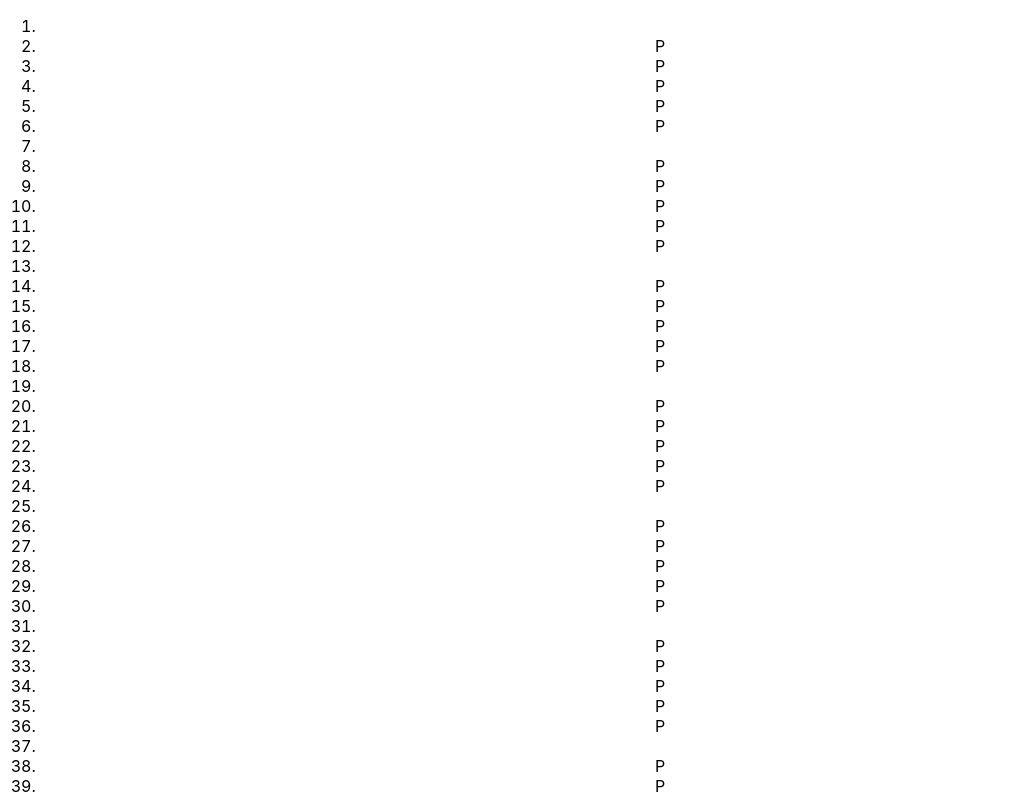
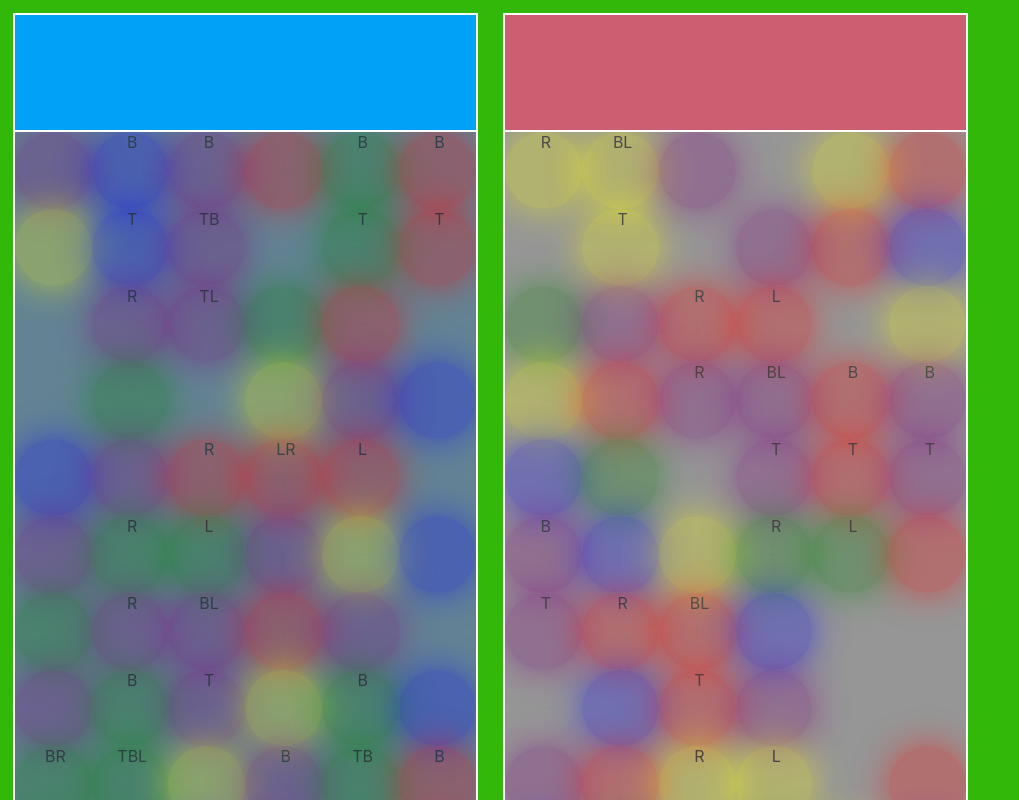
Before and after one commit to dmitriylogunov/atomicpuyo-web, a React (Create React App) app: page / in a window 1280 px wide. Shown: the top 800 px of the page, without its empty margins (0-1019 px from the left). Built offline with nearby package versions, Linux system fonts and the light colour scheme.

Commit message:
Add game field and garbage box, styles and calculation of connections for a single puyo

```diff
--- a/src/components/game.tsx
+++ b/src/components/game.tsx
@@ -6,8 +6,8 @@ class Game extends React.Component {
   render(): JSX.Element {
     return (
       <div className="game">
-        <div className="leftfield"><Player /></div>
-        <div className="rightfield"><Player /></div>
+        <div className="player player1"><Player /></div>
+        <div className="player player2"><Player /></div>
       </div>
     )
   }
--- /dev/null
+++ b/src/components/garbage.tsx
@@ -0,0 +1,11 @@
+import React from 'react';
+
+class Garbage extends React.Component < {}, {}> {
+    render(): JSX.Element {
+        return (
+            <div />
+        );
+    }
+}
+
+export default Garbage;
--- a/src/components/gridcomponent.tsx
+++ b/src/components/gridcomponent.tsx
@@ -1,8 +1,7 @@
 import React from 'react';
 import Puyo from './puyo';
 
-type Line<T> = Array<T>;
-type Grid = Array<Line<number>>;
+type Grid = Array<number>;
 
 class GridComponent extends React.Component< {}, { grid: Grid }> {
   private readonly gridWidth: number = 6;
@@ -14,16 +13,11 @@ class GridComponent extends React.Component< {}, { grid: Grid }> {
   constructor(props: object) {
   super(props);
 
-    let grid: Grid = new Array<Line<number>>(this.gridHeight);
-    let line: Line<number> = Array<number>(this.gridWidth).fill(this.emptyCell);
-
-    grid.fill(line.slice());
+    let grid: Grid = new Array<number>(this.gridHeight * this.gridWidth).fill(this.emptyCell);
 
     // for debugging layout
-    for (let i=0;i<this.gridHeight;i++) {
-      for (let j=0;j<this.gridWidth;j++) {
-        grid[i][j] = Math.floor(Math.random() * 6);
-      }
+    for (let i=0;i<grid.length;i++) {
+      grid[i] = Math.floor(Math.random() * 6);
     }
 
     this.state = {
@@ -31,29 +25,55 @@ class GridComponent extends React.Component< {}, { grid: Grid }> {
     }
   }
 
-  private getCell(y: number, x:number): number {
-    return (x>=0 && y>=0 && x<this.gridWidth && y<this.gridHeight)
-        ? this.state.grid[y][x]
-        : this.invalidCell
+  private getCellToTop(index: number): number {
+    return this.getCell(index-this.gridWidth);
+  }
+
+  private getCellToBottom(index: number): number {
+    return this.getCell(index+this.gridWidth);
+  }
+
+  private getCellToLeft(index: number): number {
+    let isLeftmostCell = index % this.gridWidth == 0;
+
+    return (isLeftmostCell)
+        ? this.invalidCell
+        : this.getCell(index-1);
+  }
+
+  private getCellToRight(index: number): number {
+    let isRightmostCell = index % this.gridWidth == this.gridWidth-1;
+
+    return (isRightmostCell)
+        ? this.invalidCell
+        : this.getCell(index+1);
+  }
+
+  private getCell(index: number):number {
+    return (index>=0 && index<this.state.grid.length)
+      ? this.state.grid[index]
+      : this.invalidCell
   }
 
   render(): JSX.Element {
-    const grid = this.state.grid.map((line, y) => {
-      return line.map((cell, x) => {
-        const puyo = (cell!=this.emptyCell)
-            ? <Puyo
-                type={cell}
-                top={this.getCell(y-1, x)}
-                bottom={this.getCell(y+1, x)}
-                left={this.getCell(y, x-1)}
-                right={this.getCell(y, x+1)}
-            />
-            : ''
+    const grid = this.state.grid.map((type, index) => {
+      const puyo = (type==this.emptyCell)
+        ? ''
+        : <Puyo
+            type={type}
+            connectTop={type==this.getCellToTop(index)}
+            connectBottom={type==this.getCellToBottom(index)}
+            connectLeft={type==this.getCellToLeft(index)}
+            connectRight={type==this.getCellToRight(index)}
+        />
 
-        return (
-            <li key={y*this.gridWidth + x} className="cell">{puyo}</li>
-        );
-      });
+      let className
+          = 'cell'
+          + ' cell-' + ((type==this.emptyCell)?'empty':'withpuyo type' + type.toString());
+
+      return (
+          <li key={index} className={className}>{puyo}</li>
+      );
     });
 
     return(
--- a/src/components/player.tsx
+++ b/src/components/player.tsx
@@ -1,11 +1,13 @@
 import React from 'react';
 import GridComponent from './gridcomponent';
+import Garbage from './garbage'
 
 class Player extends React.Component {
   render(): JSX.Element {
     return(
-      <div className="player-field">
+      <div className="field">
         <div className="garbage" />
+        <Garbage />
         <GridComponent />
       </div>
     )
--- a/src/components/puyo.tsx
+++ b/src/components/puyo.tsx
@@ -1,12 +1,16 @@
 import React from 'react';
 
 function Puyo(props: any): JSX.Element {
+    let connectCode: string =
+        (props.connectTop?'T':'') +
+        (props.connectBottom?'B':'') +
+        (props.connectLeft?'L':'') +
+        (props.connectRight?'R':'');
+
+    let className: string = 'puyo type-' + props.type.toString();
+
     return (
-      <div
-        className="puyo"
-      >
-      P
-      </div>
+        <div className={className}>&nbsp;{connectCode}</div>
     );
 }
 
--- a/src/styles/game.scss
+++ b/src/styles/game.scss
@@ -0,0 +1,119 @@
+$cellWidth: 6vw;
+$cellHeight: $cellWidth;
+$rowWidth: 6;
+
+$puyocolor1: red;
+$puyocolor2: green;
+$puyocolor3: blue;
+$puyocolor4: yellow;
+$puyocolor5: purple;
+
+$player1FrameColor: white;
+$player1bgColor: #00a1f7;
+$player2FrameColor: white;
+$player2bgColor: #cd5e71;
+
+$padding: 1vw;
+
+.game {
+  background: #31b808;
+  width: 100vw;
+  height: 100vh;
+
+  @mixin playerCustomStyles($frameColor, $backgroundColor) {
+    .garbage {
+      background: $backgroundColor;
+      border-bottom: 2px solid $frameColor;
+    }
+
+    .field {
+      border-color: $frameColor;
+
+      .grid {
+        background-color: desaturate($backgroundColor, 80%);
+      }
+    }
+  }
+
+  .player1 {
+    @include playerCustomStyles($player1FrameColor, $player1bgColor);
+  }
+
+  .player2 {
+    @include playerCustomStyles($player2FrameColor, $player2bgColor);
+  }
+
+  .player {
+    float: left;
+    margin: $padding;
+
+    .garbage {
+      width: $cellWidth * $rowWidth;
+      height: $cellHeight + $padding*2;
+      box-sizing: content-box;
+      padding-top: $padding;
+    }
+
+    .field {
+      border-width: 2px;
+      border-style: solid;
+      width: $cellWidth * $rowWidth;
+      box-sizing: content-box;
+
+      ol.grid {
+        text-decoration: none;
+        list-style-type: none;
+      }
+
+      .grid {
+        display: flex;
+        flex-flow: row wrap;
+        width: $cellWidth * 6;
+        border: 0;
+        overflow: hidden;
+        margin: 0;
+        padding: 0;
+
+        .cell {
+          margin: 0;
+          height: $cellHeight;
+          width: $cellWidth;
+
+          @mixin puyoCellBackground($color) {
+            background-color: rgba($color, 0.5);
+            box-shadow: 0 0 $cellWidth/2 0 $color;
+          }
+
+          &.cell-empty {
+            background-color: transparent;
+          }
+
+          &.cell-withpuyo {
+            border-radius: 50%;
+            opacity: 0.5;
+
+            &.type1 {
+              @include puyoCellBackground($puyocolor1);
+            }
+
+            &.type2 {
+              @include puyoCellBackground($puyocolor2);
+            }
+
+            &.type3 {
+              @include puyoCellBackground($puyocolor3);
+            }
+
+            &.type4 {
+              @include puyoCellBackground($puyocolor4);
+            }
+
+            &.type5 {
+              @include puyoCellBackground($puyocolor5);
+            }
+          }
+        }
+      }
+    }
+  }
+}
```
